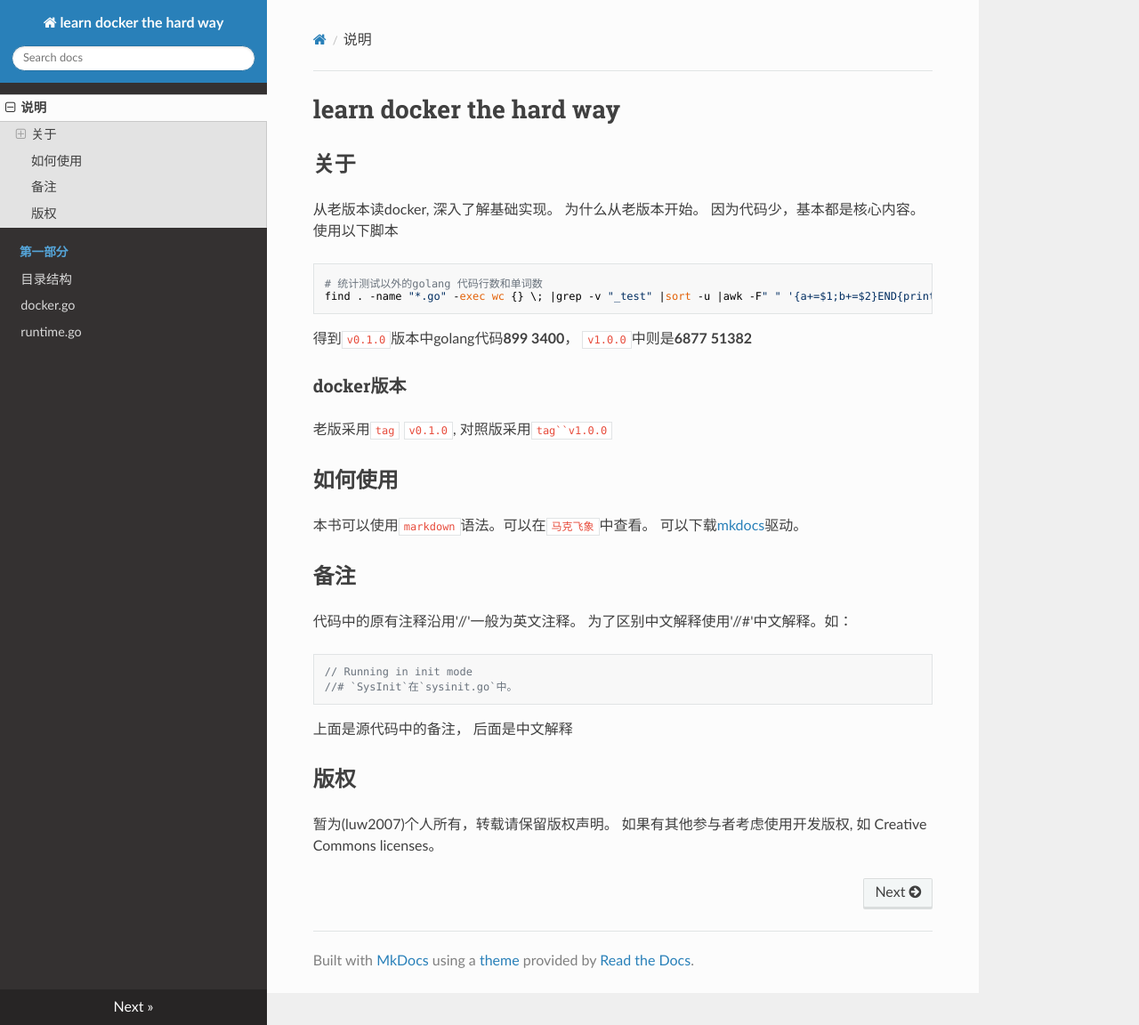
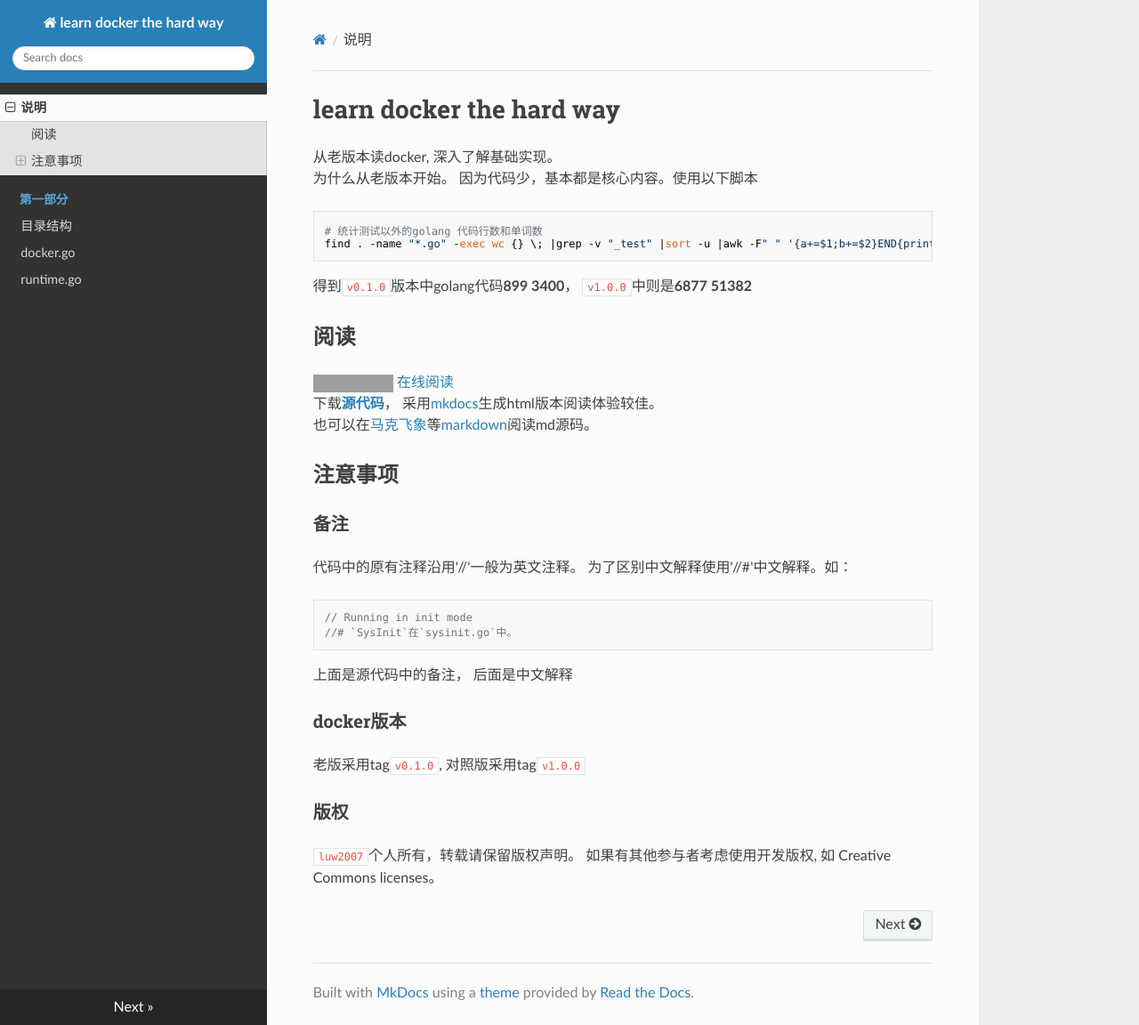
Before and after one commit to luw2007/learn-docker-the-hard-way, an MkDocs documentation site: the page built from docs/index.md, in a window 1280 px wide and 1152 px high. Shown: the whole window at 89% size. Built offline with MkDocs 1.6.1, drawn with Linux system fonts in a browser that asks for light colours; nearby versions of some CDN libraries; old or Windows-style settings are respelled for this version of MkDocs; grey boxes are pictures that could not be loaded.

Commit message:
更加友好的首页

```diff
--- a/docs/index.md
+++ b/docs/index.md
@@ -1,7 +1,5 @@
 learn docker the hard way
 =========================
-
-##关于
 从老版本读docker, 深入了解基础实现。
 为什么从老版本开始。 因为代码少，基本都是核心内容。使用以下脚本
 
@@ -10,15 +8,15 @@ learn docker the hard way
 得到`v0.1.0`版本中golang代码**899 3400**，
 `v1.0.0`中则是**6877 51382**
 
-###docker版本
-老版采用`tag` `v0.1.0`,
-对照版采用`tag``v1.0.0`
+##阅读
+[![Docs Status][readthedocs-image]][readthedocs-link] [在线阅读][readthedocs-link]
+下载**[源代码][source-link]**，
+采用[mkdocs][mkdocs-link]生成html版本阅读体验较佳。
+也可以在[马克飞象][maxiang-link]等[markdown][markdown-link]阅读md源码。
 
-##如何使用
-本书可以使用`markdown`语法。可以在`马克飞象`中查看。
-可以下载[mkdocs](http://www.mkdocs.org/)驱动。
 
-##备注
+##注意事项
+###备注
 代码中的原有注释沿用'//'一般为英文注释。
 为了区别中文解释使用'//#'中文解释。如：
 
@@ -26,6 +24,17 @@ learn docker the hard way
 	//# `SysInit`在`sysinit.go`中。
 上面是源代码中的备注， 后面是中文解释
 
-##版权
-暂为(luw2007)个人所有，转载请保留版权声明。
+###docker版本
+老版采用tag`v0.1.0`,
+对照版采用tag`v1.0.0`
+
+###版权
+`luw2007`个人所有，转载请保留版权声明。
 如果有其他参与者考虑使用开发版权, 如 Creative Commons licenses。
+
+[readthedocs-image]: https://readthedocs.org/projects/learn-docker-the-hard-way/badge/?version=latest
+[readthedocs-link]: http://learn-docker-the-hard-way.readthedocs.org
+[source-link]: https://github.com/luw2007/learn-docker-the-hard-way
+[mkdocs-link]: http://www.mkdocs.org/
+[markdown-link]: http://zh.wikipedia.org/zh-cn/Markdown
+[maxiang-link]: http://maxiang.info
```
Also changed, not shown: README.md (+18 -11 lines).
